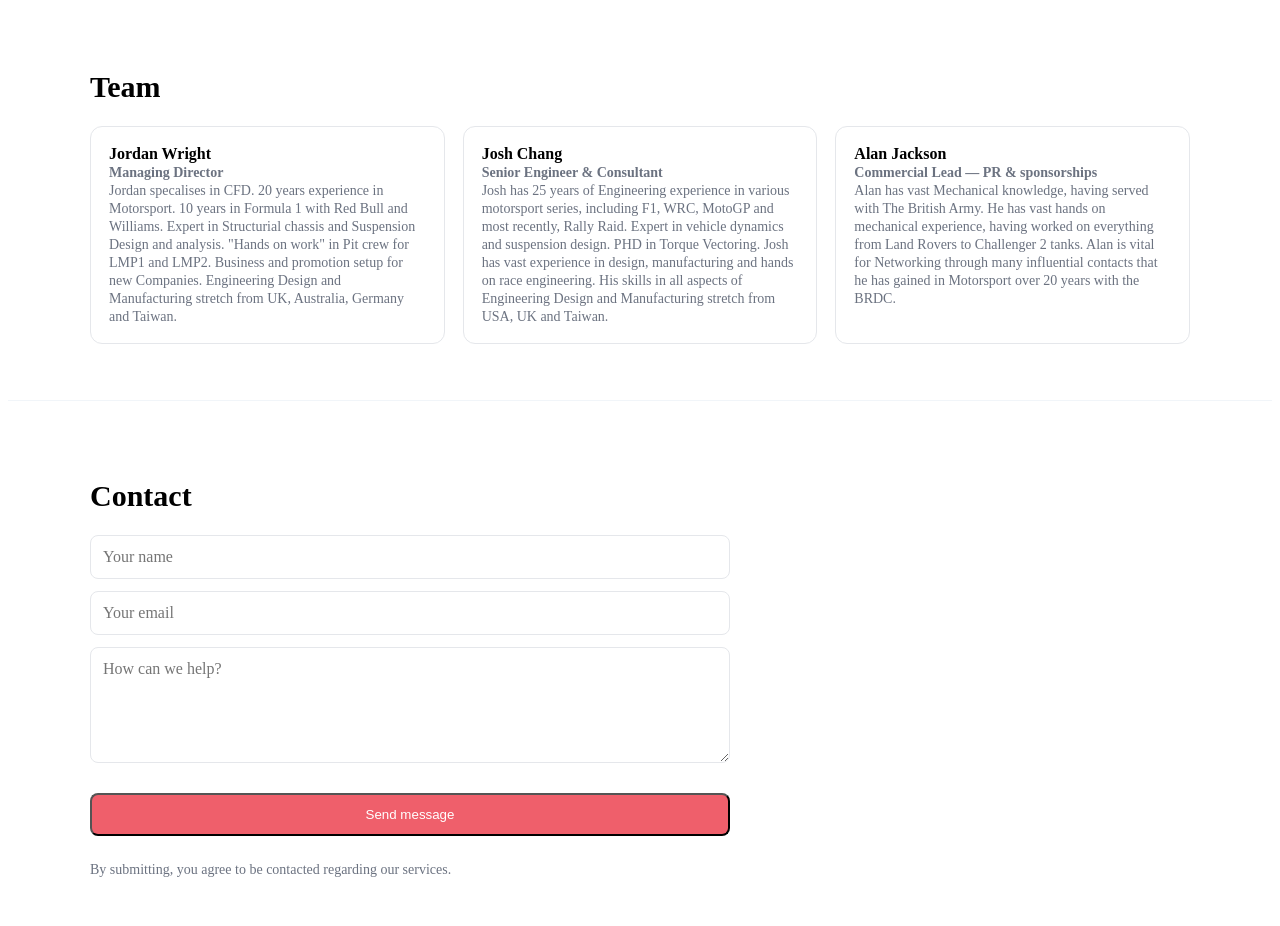
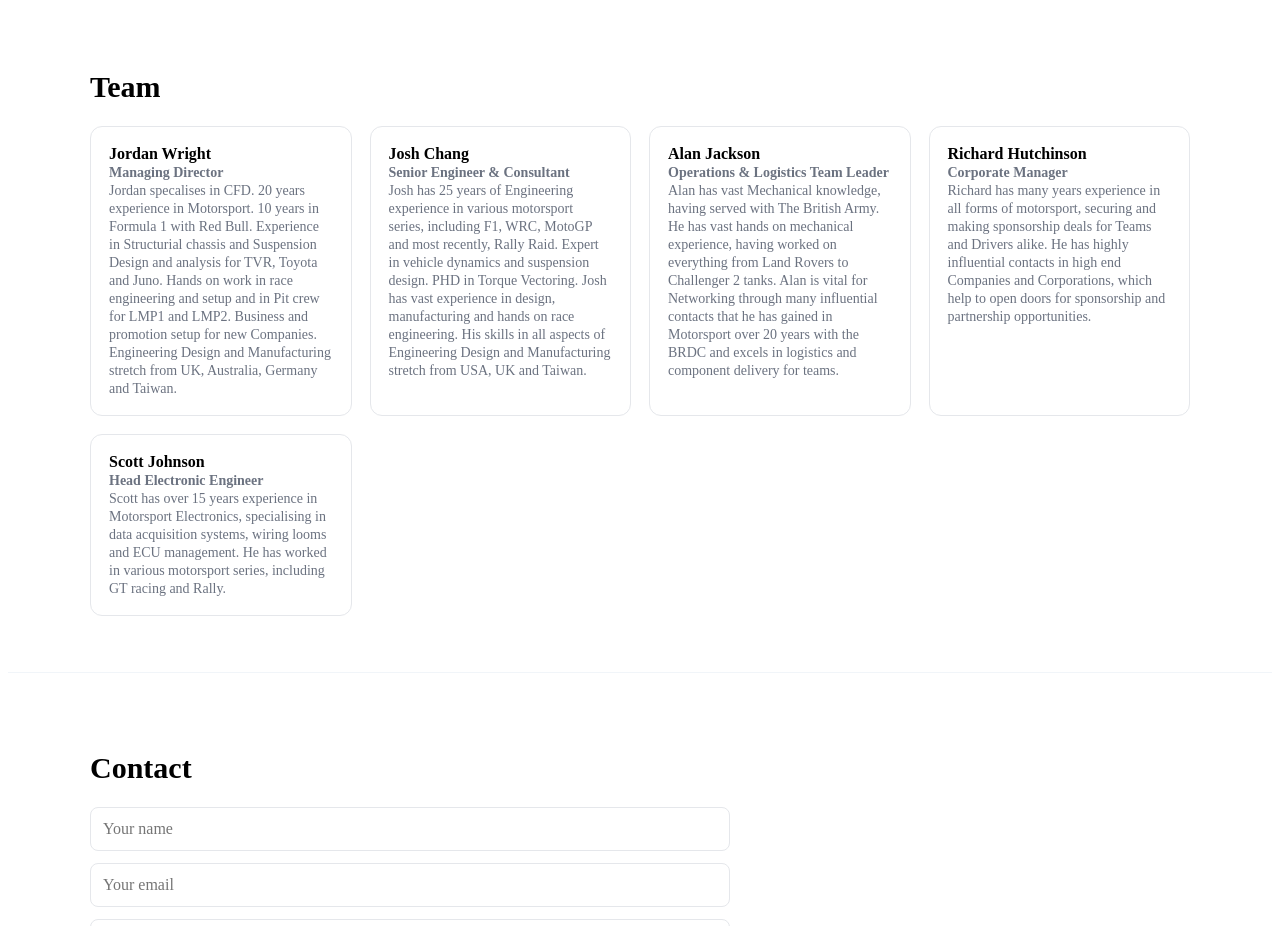
Before and after one commit to Jordy441/jordanmotorsport, a website: page src/index.html in a window 1280 px wide. Shown: the part 1360-2286 px from the top of the page. Drawn offline with Linux system fonts and the light colour scheme.

Commit message:
Update index.html

```diff
--- a/src/index.html
+++ b/src/index.html
@@ -130,8 +130,8 @@
             <div>
               <strong>Jordan Wright</strong><br>
               <span class="muted small"><strong>Managing Director </strong><br> Jordan specalises in CFD. 20 years experience in Motorsport.
-                 10 years in Formula 1 with Red Bull and Williams.  Expert in
-                Structurial chassis and Suspension Design and analysis. "Hands on work"
+                 10 years in Formula 1 with Red Bull.  Experience in
+                Structurial chassis and Suspension Design and analysis for TVR, Toyota and Juno. Hands on work in race engineering and setup and
                  in Pit crew for LMP1 and LMP2. Business and promotion setup for new Companies. Engineering Design and
                   Manufacturing stretch from UK, Australia, Germany and Taiwan.   </span>
             </div>
@@ -152,13 +152,37 @@
 
             <div>
               <strong>Alan Jackson</strong><br>
-              <span class="muted small"><strong>Commercial Lead — PR & sponsorships</strong><br>
+              <span class="muted small"><strong>Operations & Logistics Team Leader</strong><br>
                 Alan has vast Mechanical knowledge, having served with The British Army. He has vast hands on mechanical
                 experience, having worked on everything from Land Rovers to Challenger 2 tanks.
-                Alan is vital for Networking through many influential contacts that he has gained in Motorsport over 20 years with the BRDC.
+                Alan is vital for Networking through many influential contacts that he has gained in
+                Motorsport over 20 years with the BRDC and excels in logistics and component delivery for teams.
               </span>
             </div>
           </div>
+
+          <div class="card member">
+
+            <div>
+              <strong>Richard Hutchinson</strong><br>
+              <span class="muted small"> <strong>Corporate Manager</strong><br>Richard has many years experience in all forms
+              of motorsport, securing and making sponsorship deals for Teams and Drivers alike. He has highly influential contacts
+              in high end Companies and Corporations, which help to open doors for sponsorship and partnership opportunities.
+            </span>
+        </div>
+      </div>
+
+      <div class="card member">
+
+            <div>
+              <strong>Scott Johnson</strong><br>
+              <span class="muted small"> <strong>Head Electronic Engineer</strong><br>Scott has over 15 years experience in Motorsport Electronics,
+               specialising in data acquisition systems, wiring looms and ECU management. He has worked in various motorsport series,
+               including GT racing and Rally.
+            </span>
+        </div>
+      </div>
+
     </section>
 
     <section id="contact" class="section" aria-labelledby="contact-title">
```
